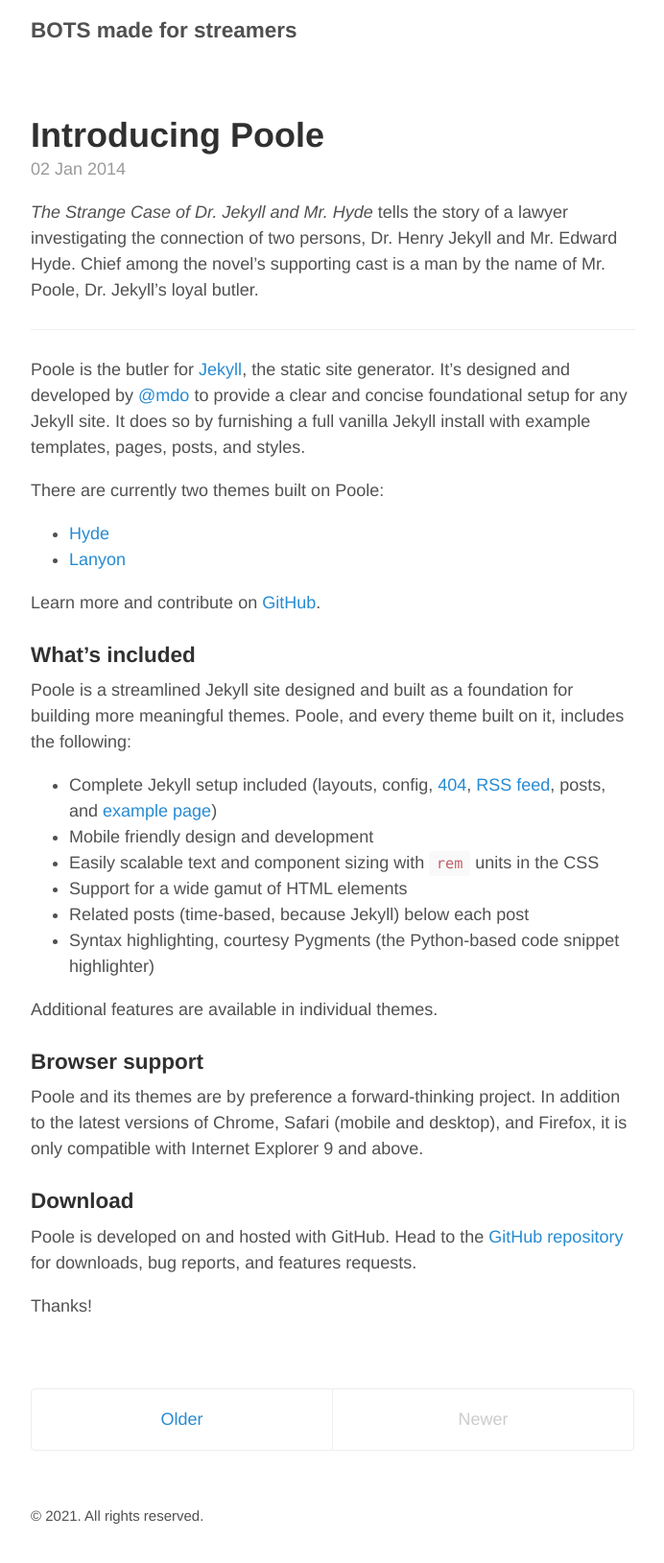
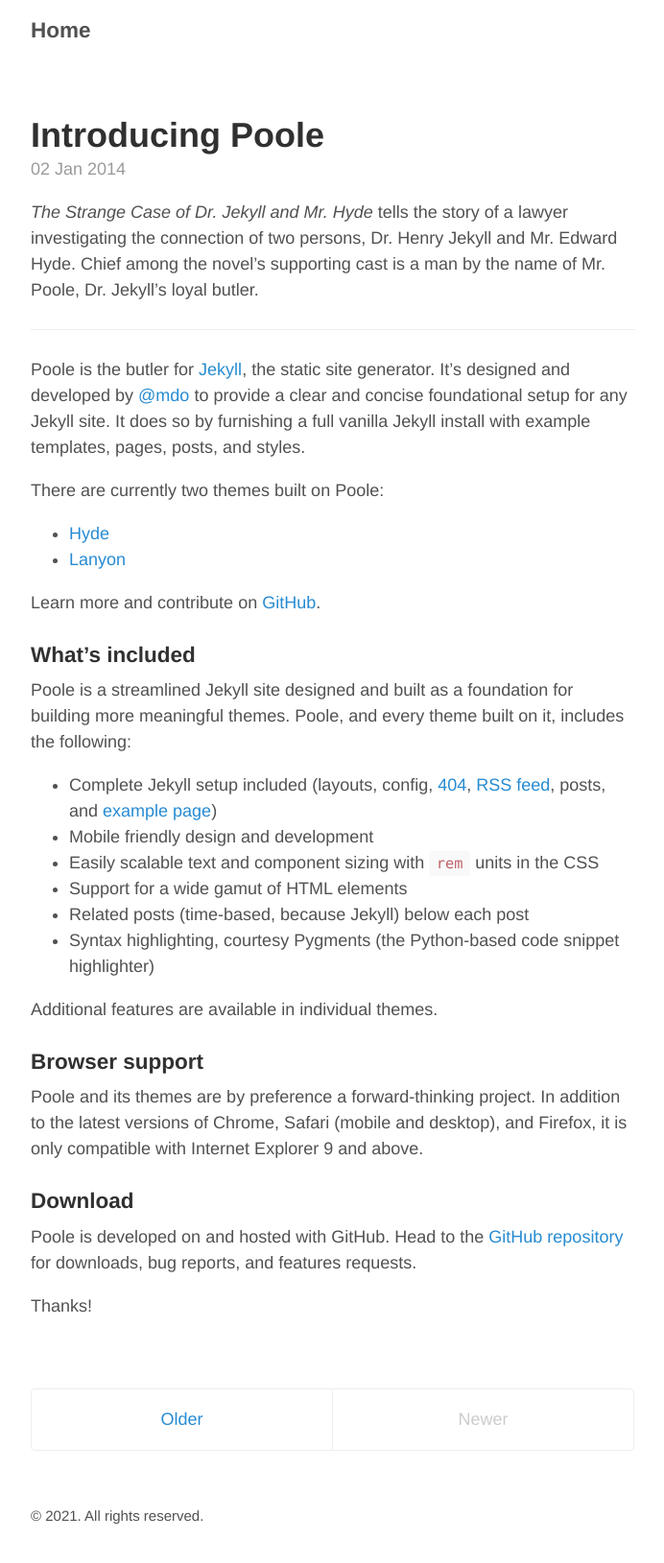
Before and after one commit to killertofus/docstest, a Jekyll site: the page built from index.html, in a window 1280 px wide. Shown: the whole page at 96% size, without its empty margins (293-985 px from the left). Built offline with Jekyll 4.4.1, drawn with Linux system fonts in a browser that asks for light colours; the list of posts is cut into pages by our own code.

Commit message:
Update _config.yml

```diff
--- a/_config.yml
+++ b/_config.yml
@@ -4,7 +4,7 @@
 permalink:           pretty
 
 # Setup
-title:               BOTS made for streamers
+title:               Home
 tagline:
 url:                 https://killertofus.github.io/docstest/
 paginate:            1
```
